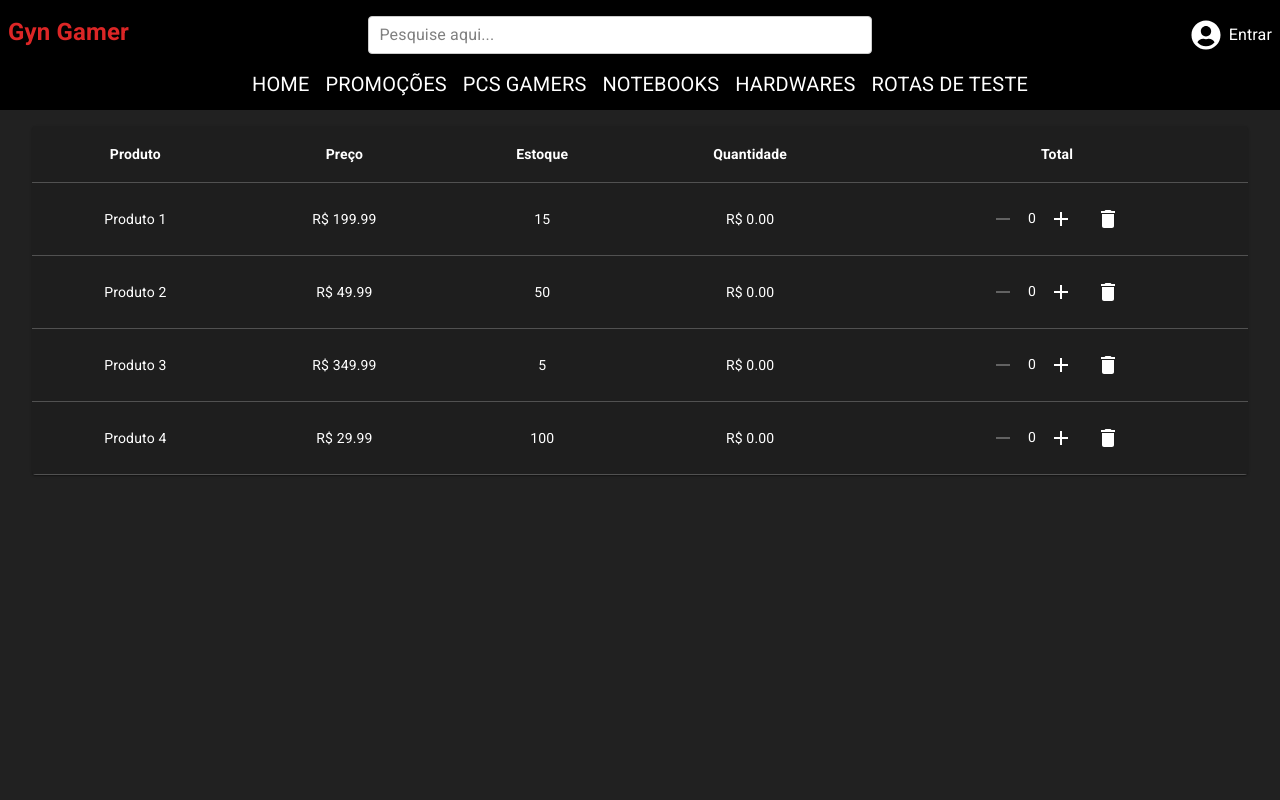
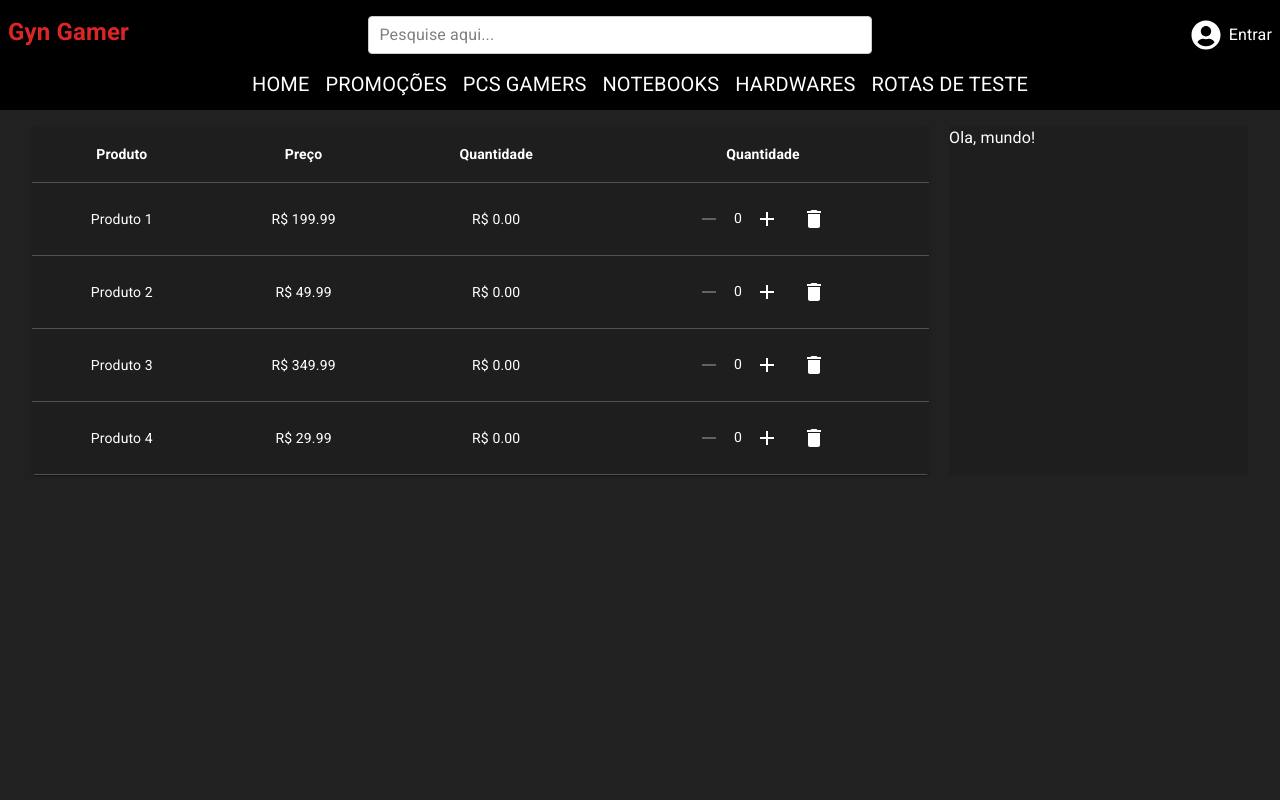
Before and after one commit to Rein4ldoAlv3s/gyn-gamer, a React (Vite) app: page /cart in a window 1280 px wide. Shown: the top 800 px of the page. Built offline with nearby package versions, Linux system fonts and the light colour scheme.

Commit message:
component valor total

```diff
--- a/src/components/CarrinhoCompras.tsx
+++ b/src/components/CarrinhoCompras.tsx
@@ -40,6 +40,7 @@ const CarrinhoCompras = () => {
     };
 
     return (
+        <div className='flex'>
             <TableContainer component={Paper}>
                 <Table>
                     {/* Cabeçalho da Tabela */}
@@ -47,9 +48,8 @@ const CarrinhoCompras = () => {
                         <TableRow>
                             <TableCell align='center'><strong>Produto</strong></TableCell>
                             <TableCell align='center'><strong>Preço</strong></TableCell>
-                        <TableCell align='center'><strong>Estoque</strong></TableCell>
                             <TableCell align='center'><strong>Quantidade</strong></TableCell>
-                        <TableCell align='center'><strong>Total</strong></TableCell>
+                            <TableCell align='center'><strong>Quantidade</strong></TableCell>
                         </TableRow>
                     </TableHead>
 
@@ -59,7 +59,6 @@ const CarrinhoCompras = () => {
                             <TableRow key={product.id}>
                                 <TableCell align='center'>{product.name}</TableCell>
                                 <TableCell align='center'>{`R$ ${product.price.toFixed(2)}`}</TableCell>
-                            <TableCell align='center'>{product.stock}</TableCell>
                                 <TableCell align='center'>{`R$ ${(product.price * product.quantity).toFixed(2)}`}</TableCell>
                                 <TableCell align='center'>
                                     <IconButton
@@ -93,8 +92,20 @@ const CarrinhoCompras = () => {
                     </TableBody>
                 </Table>
             </TableContainer>
+
+            <ResumoCompra />
+        </div>
     );
 }
 
 
 export default CarrinhoCompras
+
+const ResumoCompra = () => {
+    return (
+        <div className='ml-5 w-1/3 bg-[#1E1E1E]'>
+            Ola, mundo!
+        </div>
+    )
+
+}
```
Lines whose indentation alone changed are shown as unchanged.
